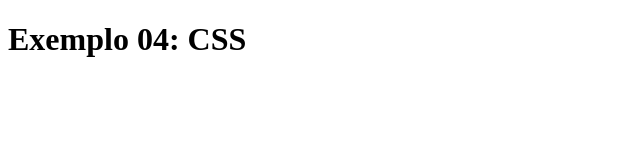
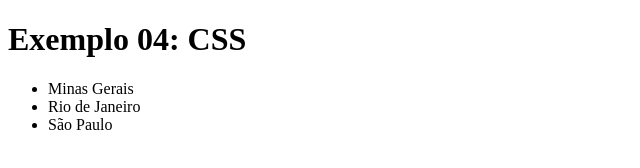
Before and after one commit to MatGod135/Aula6, a plain HTML site: page index.html in a window 1280 px wide. Shown: the whole page, without its empty margins (0-640 px from the left). Drawn offline with Linux system fonts and the light colour scheme.

Commit message:
coloquei elementos na lista

```diff
--- a/index.html
+++ b/index.html
@@ -8,6 +8,10 @@
 </head>
 <body>
     <h1>Exemplo 04: CSS</h1>
-        <ul></ul>
+        <ul>
+            <li>Minas Gerais</li>
+           <li>Rio de Janeiro</li>
+           <li>São Paulo</li>
+        </ul>
 </body>
 </html>
```
